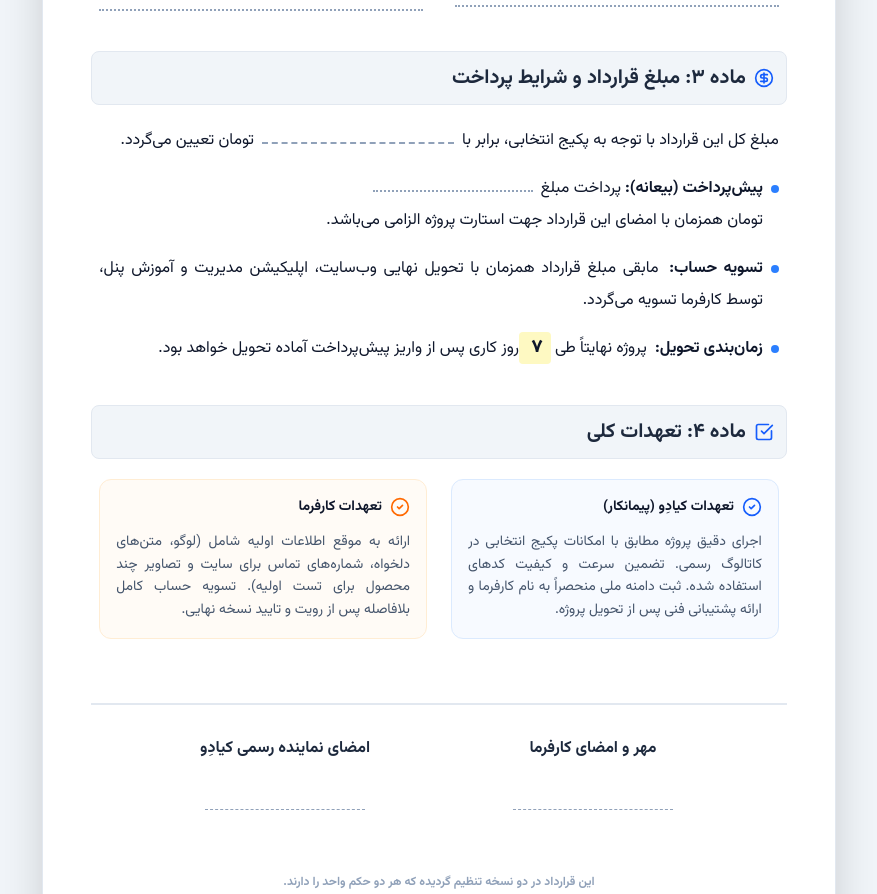
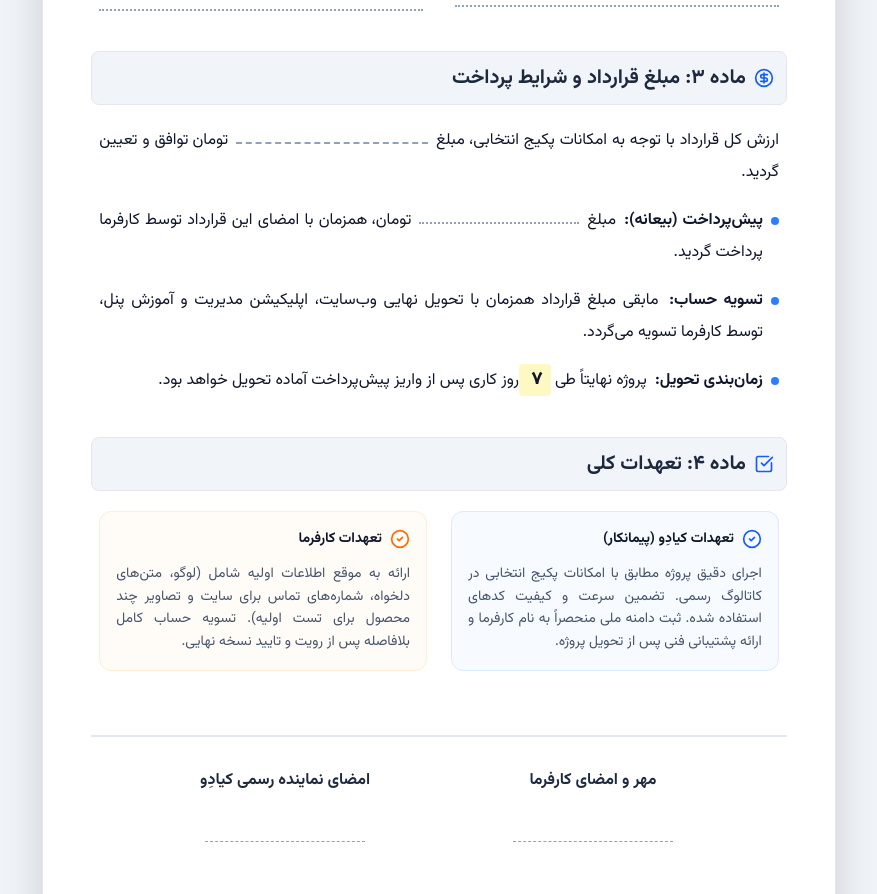
Before and after one commit to bahador-worldofcode/kiyadev-platform, a Next.js app: page /contract in a window 1280 px wide. Shown: the part 1080-1974 px from the top of the page, without its empty margins (201-1078 px from the left). Built offline with nearby package versions, Linux system fonts and the light colour scheme.

Commit message:
Refactor text and fix layout wrapping in contract financial section

```diff
--- a/app/contract/page.tsx
+++ b/app/contract/page.tsx
@@ -146,18 +146,30 @@ export default function ContractPage() {
             <CircleDollarSign className="w-5 h-5 text-blue-600 shrink-0" /> ماده ۳: مبلغ قرارداد و شرایط پرداخت
           </h2>
           <div className="px-2 space-y-4 text-sm md:text-base leading-loose">
-            <div className="flex flex-wrap items-baseline text-justify">
-              مبلغ کل این قرارداد با توجه به پکیج انتخابی، برابر با
-              <span className="w-32 md:w-48 mx-2 border-b-2 border-dashed border-slate-400 inline-block text-center h-4"></span>
-              تومان تعیین می‌گردد.
+
+            {/* اصلاح ۱: مبلغ کل قرارداد */}
+            <div className="text-justify leading-loose">
+              ارزش کل قرارداد با توجه به امکانات پکیج انتخابی،
+              <span className="inline-block whitespace-nowrap mx-1">
+                مبلغ
+                <span className="w-32 md:w-48 mx-2 border-b-2 border-dashed border-slate-400 inline-block h-4"></span>
+                تومان
+              </span>
+              توافق و تعیین گردید.
             </div>
+
             <ul className="list-none space-y-4 mt-4">
               <li className="flex items-start gap-2 text-justify">
                 <span className="w-2 h-2 rounded-full bg-blue-500 mt-3 shrink-0"></span>
-                <div className="flex flex-wrap items-baseline w-full">
-                  <span className="font-bold ml-1">پیش‌پرداخت (بیعانه):</span> پرداخت مبلغ
-                  <span className="w-24 md:w-40 mx-2 border-b-2 border-dotted border-slate-400 inline-block h-4"></span>
-                  تومان همزمان با امضای این قرارداد جهت استارت پروژه الزامی می‌باشد.
+                {/* اصلاح ۲: پیش‌پرداخت */}
+                <div className="w-full text-justify leading-loose">
+                  <span className="font-bold ml-1">پیش‌پرداخت (بیعانه):</span>
+                  <span className="inline-block whitespace-nowrap mx-1">
+                    مبلغ
+                    <span className="w-24 md:w-40 mx-2 border-b-2 border-dotted border-slate-400 inline-block h-4"></span>
+                    تومان،
+                  </span>
+                  همزمان با امضای این قرارداد توسط کارفرما پرداخت گردید.
                 </div>
               </li>
               <li className="flex items-start gap-2 text-justify">
```
